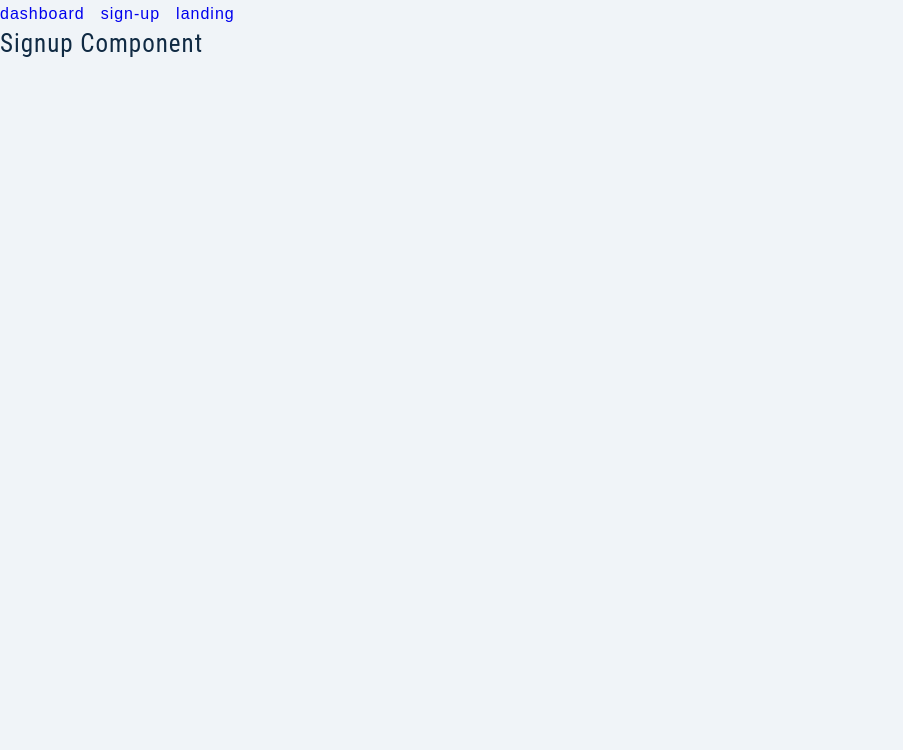
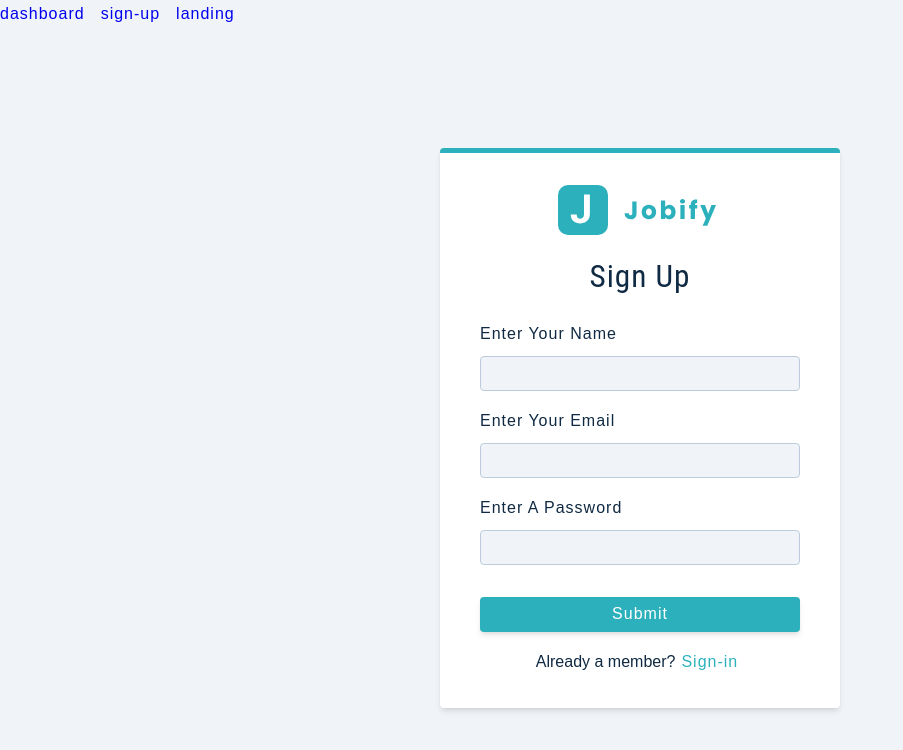
Before and after one commit to romenick-tester/jobify, a React (Create React App) app in the folder client/: page /signup in a window 1280 px wide. Shown: the top 750 px of the page, without its empty margins (0-903 px from the left). Built offline with nearby package versions, Linux system fonts and the light colour scheme.

Commit message:
009 CLIENT: signup page + formrow component + alert component

```diff
--- /dev/null
+++ b/client/src/components/Alert/Alert.js
@@ -0,0 +1,8 @@
+import React from "react";
+
+
+const Alert = ({ type, msg }) => {
+    return <div className={`alert alert-${type}`}>{msg}</div>
+}
+
+export default Alert;
--- /dev/null
+++ b/client/src/components/FormRow/FormRow.js
@@ -0,0 +1,22 @@
+import React from "react";
+
+
+const FormRow = ({ type, name, value, handleChange, labelText }) => {
+    return (
+        <div className="form-row">
+            <label htmlFor={name} className="form-label">
+                {labelText || name}
+            </label>
+
+            <input
+                type={type}
+                value={value}
+                name={name}
+                onChange={handleChange}
+                className="form-input"
+            />
+        </div>
+    )
+}
+
+export default FormRow;
--- a/client/src/components/index.js
+++ b/client/src/components/index.js
@@ -1,5 +1,9 @@
 import Logo from "./Logo/Logo";
+import FormRow from "./FormRow/FormRow";
+import Alert from "./Alert/Alert";
 
 export {
-    Logo
+    Logo,
+    FormRow,
+    Alert
 }
--- a/client/src/pages/Signup/Signup.js
+++ b/client/src/pages/Signup/Signup.js
@@ -1,11 +1,82 @@
-import React from "react";
+import { useState, useEffect } from "react";
+import { Logo } from "../../components";
+import Wrapper from "../../assets/wrappers/RegisterPage";
+import { FormRow, Alert } from "../../components";
 
+const initialState = {
+    name: "",
+    email: "",
+    password: "",
+    isMember: null
+};
 
 const Signup = () => {
+    const [values, setValues] = useState(initialState);
+    const [showAlert, setShowAlert] = useState({ isOn: false, type: "", msg: "" });
+    // use global state and useNavigate
+
+    const alertHandler = ({ isOn = false, type = "success", msg = "" }) => {
+        setShowAlert({ isOn, type, msg });
+        setTimeout(() => {
+            setShowAlert({ isOn: false, type: "", msg: "" })
+        }, 3500);
+    };
+
+    const toggleForm = () => {
+        setValues({ ...values, name: "", isMember: !values.isMember });
+    };
+
+    const handleChange = e => {
+        setValues({ ...values, [e.target.name]: e.target.value })
+    };
+
+    const onSubmit = e => {
+        e.preventDefault();
+        if (!values.name) {
+            alertHandler({ isOn: true, type: "success", msg: "You are signed in!" });
+        } else {
+            alertHandler({ isOn: true, type: "success", msg: "signup success!" });
+        }
+    };
+
     return (
-        <>
-            <h4>Signup component</h4>
-        </>
+        <Wrapper className="full-page">
+            <form className="form" onSubmit={onSubmit}>
+                <Logo />
+                <h3>{values.isMember ? "Sign In" : "Sign Up"}</h3>
+                {showAlert.isOn && <Alert type={showAlert.type} msg={showAlert.msg} />}
+                {!values.isMember && (
+                    <FormRow
+                        name="name"
+                        type="text"
+                        value={values.name}
+                        handleChange={handleChange}
+                        labelText="enter your name"
+                    />
+                )}
+                <FormRow
+                    name="email"
+                    type="text"
+                    value={values.email}
+                    handleChange={handleChange}
+                    labelText="enter your email"
+                />
+                <FormRow
+                    name="password"
+                    type="password"
+                    value={values.password}
+                    handleChange={handleChange}
+                    labelText="enter a password"
+                />
+                <button type="submit" className="btn btn-block">submit</button>
+                <p>
+                    {values.isMember ? "Not a member yet?" : "Already a member?"}
+                    <button type="button" onClick={toggleForm} className="member-btn">
+                        {values.isMember ? "Sign-up" : "Sign-in"}
+                    </button>
+                </p>
+            </form>
+        </Wrapper>
     )
 }
 
```
